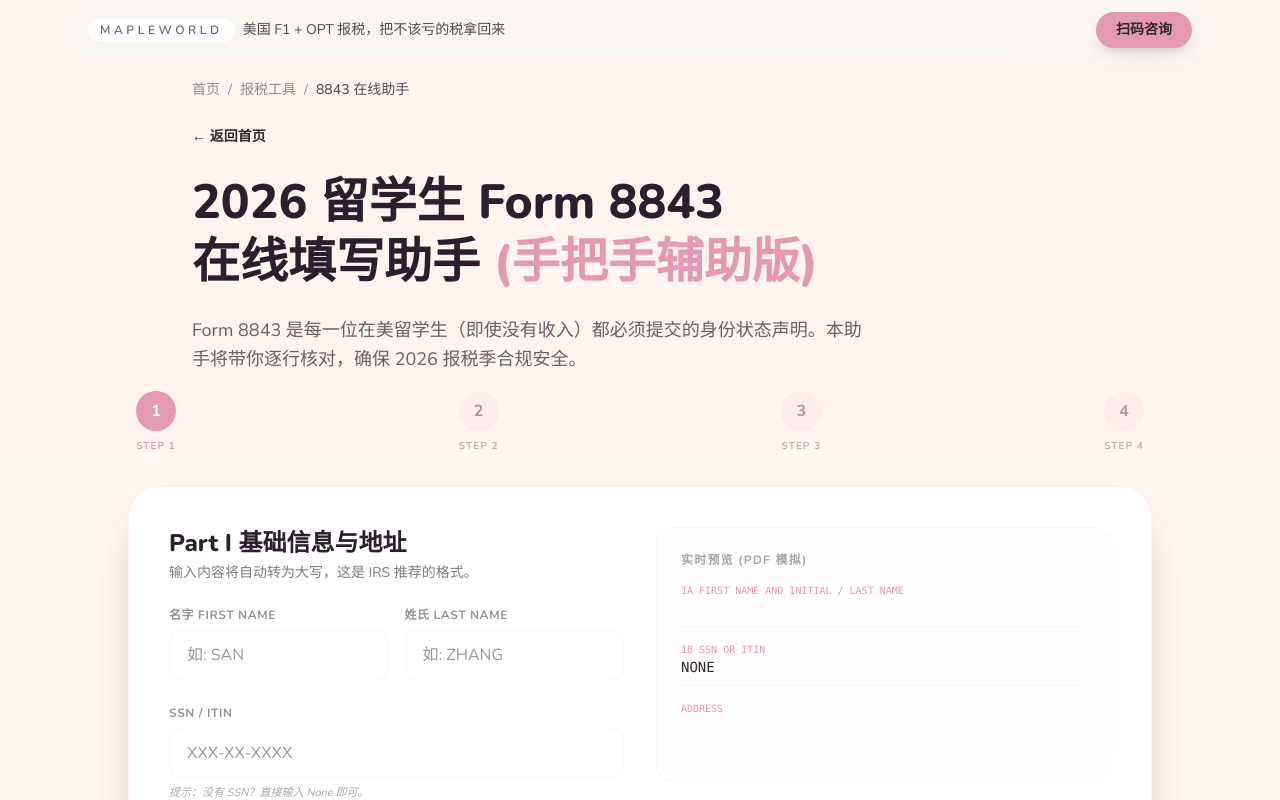
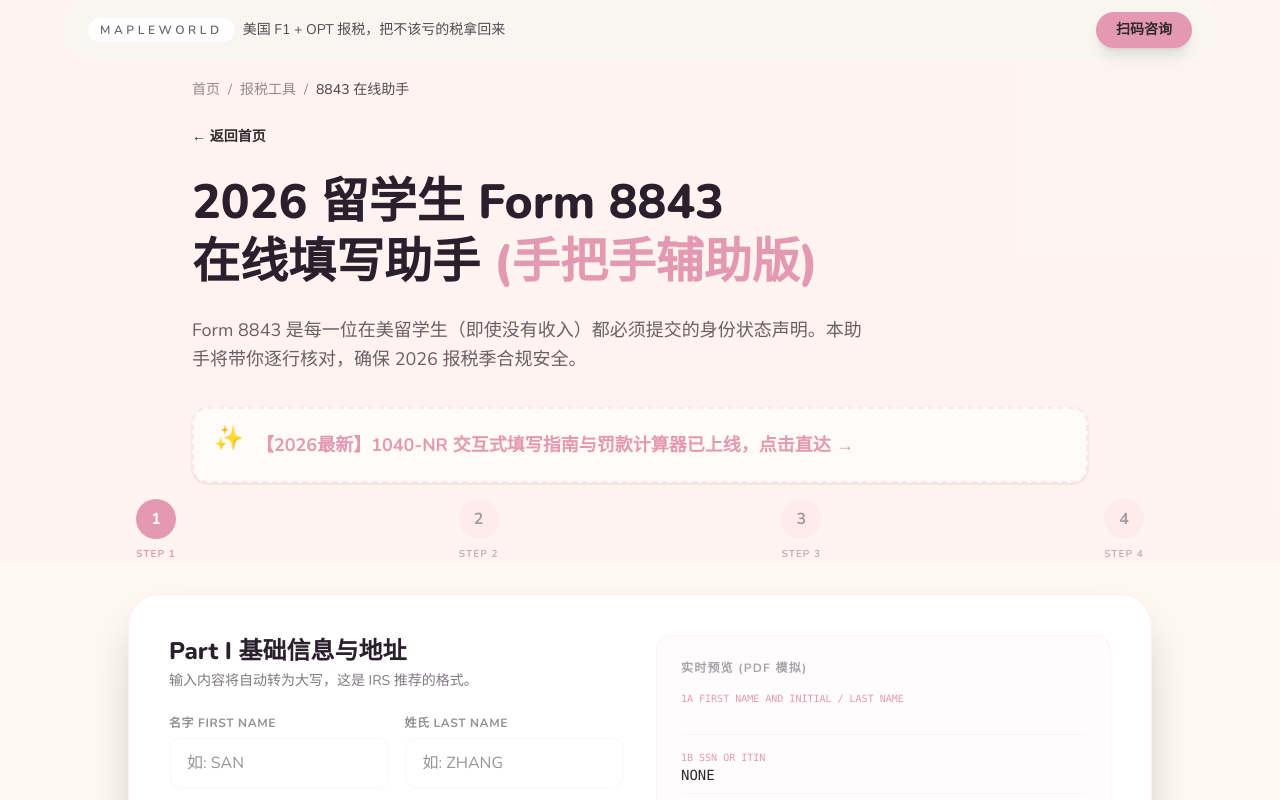
Before and after one commit to lynette367/US-Tax-Guide-for-International-Students-2026, a Next.js app: page /form-8843-tutorial-2026 in a window 1280 px wide. Shown: the top 800 px of the page. Built offline with nearby package versions, Linux system fonts and the light colour scheme.

Commit message:
feat: update internal link

```diff
--- a/src/app/(guides)/form-8843-guide/page.tsx
+++ b/src/app/(guides)/form-8843-guide/page.tsx
@@ -38,6 +38,19 @@ export default function Form8843GuidePage() {
                                 对于在美留学生尤其是处于 OPT 或 STEM 延期阶段的同学来说，2026 年报税季最基础也最关键的一份文件就是 <strong>Form 8843</strong>。<br />
                                 无论你 2025 年是否有收入，只要你依然被定义为 <strong>F1 Non-resident</strong>（非居民），这份表就是你的“身份保命符”。
                             </p>
+
+                            {/* 1040-NR Promotion Banner */}
+                            <Link
+                                href="/1040-nr-filling-guide"
+                                className="mt-6 group block rounded-2xl border-2 border-dashed border-brand-pink/40 bg-brand-pink/5 p-5 transition-all hover:bg-brand-pink/10 hover:border-brand-pink/60 active:scale-[0.98]"
+                            >
+                                <div className="flex items-center gap-3">
+                                    <span className="text-2xl animate-bounce">✨</span>
+                                    <p className="text-brand-pinkdeep font-bold text-base sm:text-lg">
+                                        【2026最新】1040-NR 交互式填写指南与罚款计算器已上线，点击直达 →
+                                    </p>
+                                </div>
+                            </Link>
 
                             {/* Interactive Tool Placement */}
                             <TaxQuiz />
--- a/src/app/(tools)/form-8843-tutorial-2026/page.tsx
+++ b/src/app/(tools)/form-8843-tutorial-2026/page.tsx
@@ -85,6 +85,21 @@ export default function Form8843Tutorial() {
              <p className="mt-6 text-lg text-brand-ink/70 leading-relaxed max-w-2xl">
                Form 8843 是每一位在美留学生（即使没有收入）都必须提交的身份状态声明。本助手将带你逐行核对，确保 2026 报税季合规安全。
              </p>
+
+             {/* 1040-NR Promotion Banner */}
+             <div className="mt-8">
+               <Link
+                   href="/1040-nr-filling-guide"
+                   className="group block rounded-2xl border-2 border-dashed border-brand-pink/40 bg-white/60 p-5 transition-all hover:bg-white/80 hover:border-brand-pink/60 active:scale-[0.98] shadow-sm"
+               >
+                   <div className="flex items-center gap-3">
+                       <span className="text-2xl animate-bounce">✨</span>
+                       <p className="text-brand-pinkdeep font-bold text-base sm:text-lg">
+                           【2026最新】1040-NR 交互式填写指南与罚款计算器已上线，点击直达 →
+                       </p>
+                   </div>
+               </Link>
+             </div>
           </div>
         </div>
       </section>
--- a/src/app/page.tsx
+++ b/src/app/page.tsx
@@ -367,11 +367,11 @@ export default function Home() {
             </Link>
             <Link
               href="/1040-nr-filling-guide"
-              className="group flex gap-3 text-sm sm:text-base text-brand-ink/80 hover:text-brand-pinkdeep"
+              className="group flex gap-3 text-sm sm:text-base text-brand-ink/80 hover:text-brand-pinkdeep bg-brand-pink/10 p-4 rounded-2xl border border-brand-pink/20 transition hover:scale-[1.01]"
             >
               <span className="mt-1.5 h-2 w-2 shrink-0 rounded-full bg-brand-pinkdeep group-hover:bg-brand-pinkhover" />
-              <h3 className="font-semibold underline underline-offset-4 decoration-brand-pink/40 group-hover:decoration-brand-pinkdeep">
-                《2026 留学生 1040-NR 填写指南：手把手教你申报 $5000 免税额 (附 PDF 下载)》
+              <h3 className="font-bold underline underline-offset-4 decoration-brand-pink/40 group-hover:decoration-brand-pinkdeep text-brand-ink">
+                ✨【2026 强推】留学生 1040-NR 填写指南：手把手教你申报 $5000 免税额 (附 PDF 下载)
               </h3>
             </Link>
           </div>
```
Also changed, not shown: 1 other file (tests, documents, lock files or other folders).
